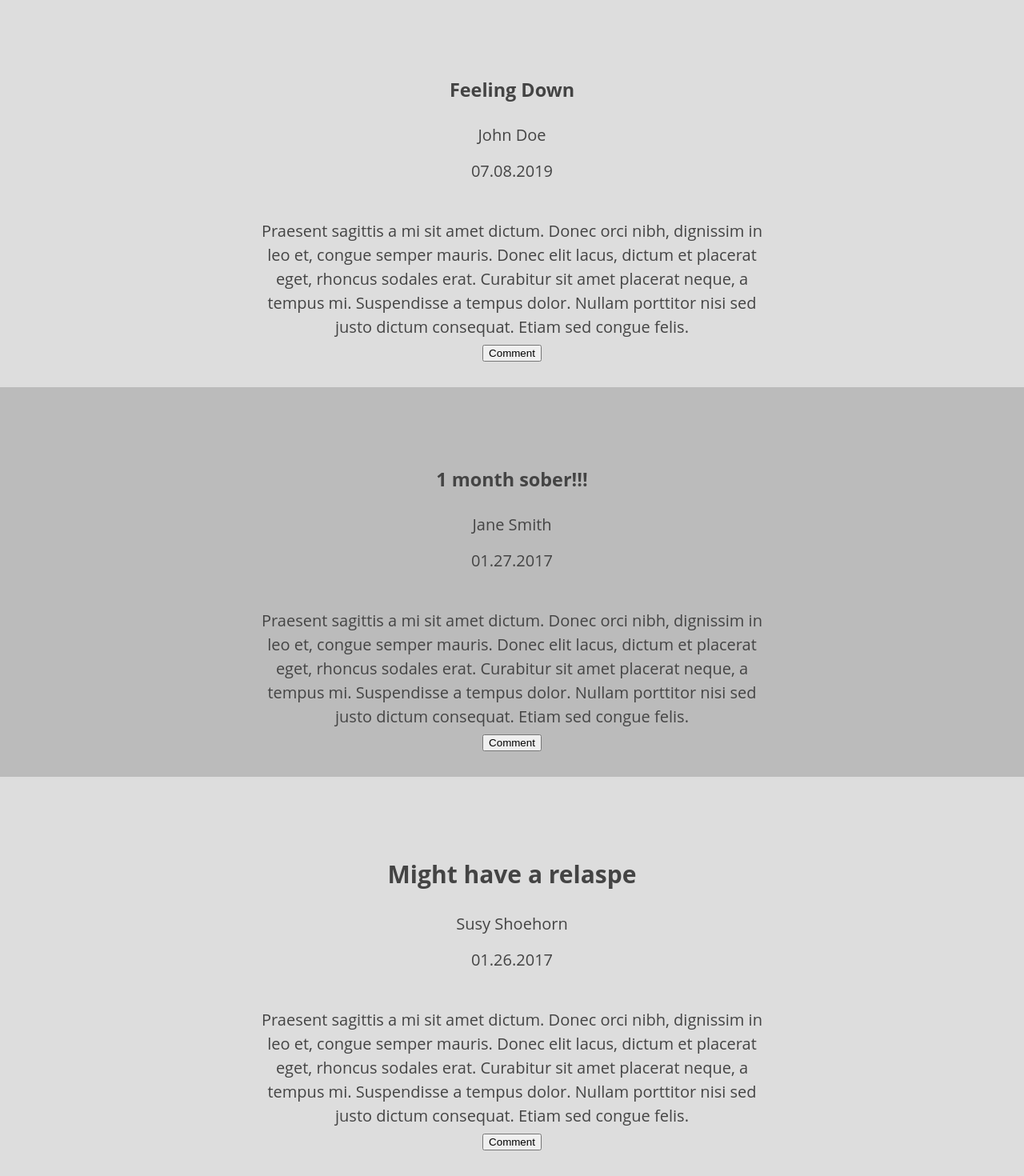
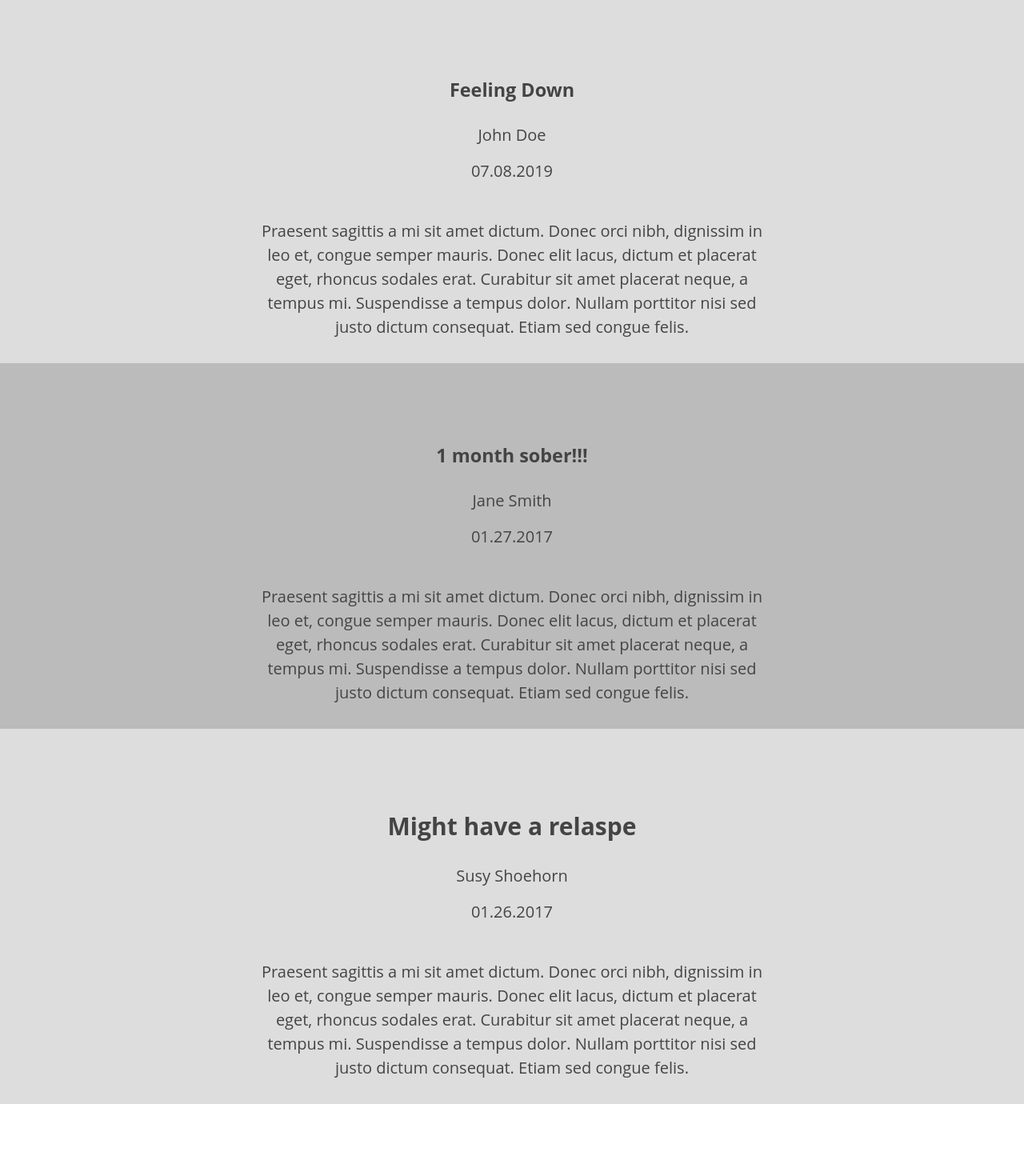
Before and after one commit to A1Arman/SoberFriends, a React (Create React App) app: page /posts in a window 1280 px wide. Shown: the part 350-1820 px from the top of the page at 80% size. After the commit the page ends 1730 px from the top, so only its background shows below. Built offline with nearby package versions, Linux system fonts and the light colour scheme.

Commit message:
Removed Button

```diff
--- a/src/components/Posts/Posts.js
+++ b/src/components/Posts/Posts.js
@@ -16,7 +16,6 @@ function Posts(props) {
                             <p>{props.user.start_date}</p>
                         </header>
                         <p>{post.content}</p>
-                        <button>Comment</button>
                     </section>
                 )
             })}
@@ -27,7 +26,6 @@ function Posts(props) {
                     <p>07.08.2019</p>
                 </header>
                 <p>Praesent sagittis a mi sit amet dictum. Donec orci nibh, dignissim in leo et, congue semper mauris. Donec elit lacus, dictum et placerat eget, rhoncus sodales erat. Curabitur sit amet placerat neque, a tempus mi. Suspendisse a tempus dolor. Nullam porttitor nisi sed justo dictum consequat. Etiam sed congue felis.</p>
-                <button>Comment</button>
             </section>
             <section>
                 <header>
@@ -36,7 +34,6 @@ function Posts(props) {
                     <p>01.27.2017</p>
                 </header>
                 <p>Praesent sagittis a mi sit amet dictum. Donec orci nibh, dignissim in leo et, congue semper mauris. Donec elit lacus, dictum et placerat eget, rhoncus sodales erat. Curabitur sit amet placerat neque, a tempus mi. Suspendisse a tempus dolor. Nullam porttitor nisi sed justo dictum consequat. Etiam sed congue felis.</p>
-                <button>Comment</button>
             </section>
             <section>
                 <header>
@@ -45,7 +42,6 @@ function Posts(props) {
                     <p>01.26.2017</p>
                 </header>
                 <p>Praesent sagittis a mi sit amet dictum. Donec orci nibh, dignissim in leo et, congue semper mauris. Donec elit lacus, dictum et placerat eget, rhoncus sodales erat. Curabitur sit amet placerat neque, a tempus mi. Suspendisse a tempus dolor. Nullam porttitor nisi sed justo dictum consequat. Etiam sed congue felis.</p>
-                <button>Comment</button>
             </section>
         </main>
     )
```
